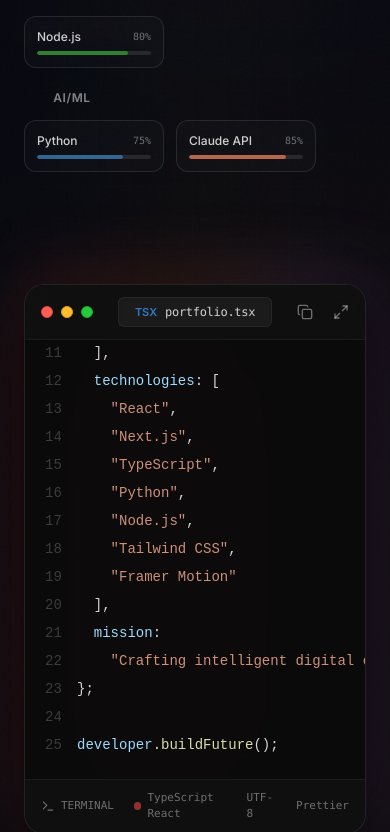
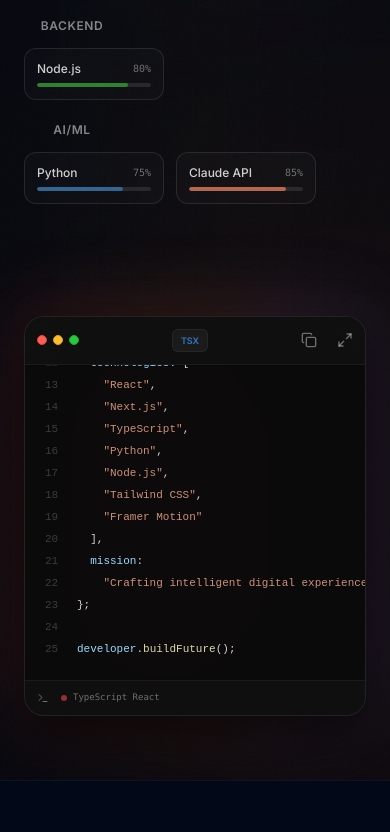
Before and after one commit to CYBER943/SUTANTUDUTTA, a React (Vite) app: page / in a window 390 px wide. Shown: the part 1038-1870 px from the top of the page. Built offline with nearby package versions, Linux system fonts and the light colour scheme.

Commit message:
refactor: refine layout spacing and responsiveness
Update section padding, add consistent top borders, and improve the responsiveness of the code editor showcase. Set global scroll padding to improve anchor navigation.

```diff
--- a/src/App.tsx
+++ b/src/App.tsx
@@ -76,7 +76,7 @@ export default function App() {
   }, []);
 
   return (
-    <div className="min-h-screen selection:bg-app-primary/30 selection:text-white bg-app-bg w-full overflow-hidden">
+    <div className="min-h-screen selection:bg-app-primary/30 selection:text-white bg-app-bg w-full overflow-x-hidden flex flex-col">
       <CustomCursor />
       <CommandPalette isOpen={isCommandPaletteOpen} setIsOpen={setIsCommandPaletteOpen} />
 
--- a/src/components/layout/Navbar.tsx
+++ b/src/components/layout/Navbar.tsx
@@ -197,7 +197,7 @@ export default function Navbar({
             <button
               className="md:hidden text-white absolute top-6 right-6 p-2.5 z-[1150] min-h-[44px] min-w-[44px] flex items-center justify-center"
               onClick={() => setIsMobileMenuOpen(false)}
-              style={{ top: "calc(env(safe-area-inset-top) - 10px)" }}
+              style={{ top: "calc(1.5rem + env(safe-area-inset-top))" }}
               aria-label="Close Menu"
             >
               <X size={24} />
--- a/src/components/sections/About.tsx
+++ b/src/components/sections/About.tsx
@@ -41,7 +41,7 @@ export default function About() {
   const pathLength = useTransform(scrollYProgress, [0, 1], [0, 1]);
 
   return (
-    <section className="py-32 relative bg-[#020817] overflow-hidden" id="about">
+    <section className="py-20 md:py-32 relative bg-[#020817] overflow-hidden border-t border-white/[0.05]" id="about">
       {/* Background Ambient Glow */}
       <div className="absolute top-1/4 left-0 w-full h-[500px] bg-red-600/5 blur-[150px] pointer-events-none" />
 
--- a/src/components/sections/Blog.tsx
+++ b/src/components/sections/Blog.tsx
@@ -19,7 +19,7 @@ export default function Blog() {
   const recentPosts = filteredPosts.length > 1 ? filteredPosts.slice(1) : [];
 
   return (
-    <section id="blog" className="py-32 relative overflow-hidden bg-[#020817] border-t border-white/[0.05]">
+    <section id="blog" className="py-20 md:py-32 relative overflow-hidden bg-[#020817] border-t border-white/[0.05]">
       {/* Background Ambience */}
       <div className="absolute right-0 bottom-0 w-3/4 h-3/4 bg-orange-500/5 blur-[200px] pointer-events-none" />
 
--- a/src/components/sections/Hero.tsx
+++ b/src/components/sections/Hero.tsx
@@ -31,7 +31,7 @@ export default function Hero() {
   }, []);
 
   return (
-    <section ref={sectionRef} id="home" className="relative min-h-[100dvh] flex items-center justify-center pt-24 lg:pt-32 pb-20 overflow-hidden bg-app-bg">
+    <section ref={sectionRef} id="home" className="relative flex items-center justify-center pt-32 pb-16 md:pt-40 md:pb-24 lg:pt-48 lg:pb-32 overflow-hidden bg-app-bg">
       {/* Background System */}
       <motion.div style={{ y: bgY }} className="absolute inset-0 pointer-events-none z-0">
          <BackgroundCode />
--- a/src/components/sections/Projects.tsx
+++ b/src/components/sections/Projects.tsx
@@ -29,7 +29,7 @@ export default function Projects() {
   });
 
   return (
-    <section className="py-32 relative bg-app-bg-secondary">
+    <section className="py-20 md:py-32 relative bg-app-bg-secondary border-t border-white/[0.05]">
       <div className="w-full max-w-6xl mx-auto px-6">
 
         <div className="flex flex-col md:flex-row md:items-end justify-between mb-16 gap-6">
--- a/src/components/sections/Tools.tsx
+++ b/src/components/sections/Tools.tsx
@@ -103,7 +103,7 @@ const TOOLS_DATA = [
 
 export default function Tools() {
   return (
-    <section id="tools" className="relative py-24 lg:py-32 bg-app-bg overflow-hidden">
+    <section id="tools" className="relative py-20 md:py-32 bg-app-bg overflow-hidden border-t border-white/[0.05]">
       {/* Background Effects */}
       <div className="absolute inset-0 pointer-events-none z-0">
         <div className="absolute top-1/4 left-1/4 w-[400px] h-[400px] bg-app-primary/5 blur-[120px] rounded-full mix-blend-screen" />
--- a/src/components/ui/CodeEditorShowcase.tsx
+++ b/src/components/ui/CodeEditorShowcase.tsx
@@ -76,21 +76,21 @@ export const CodeEditorShowcase = () => {
       <div className="absolute -inset-1 bg-gradient-to-r from-[#FF4D4D] via-[#FF6B35] to-app-purple rounded-[24px] blur-2xl opacity-20 group-hover:opacity-40 transition duration-1000" />
 
       {/* Editor Container */}
-      <div className="relative flex flex-col w-full h-[550px] bg-[#0A0A0A]/95 backdrop-blur-2xl rounded-[20px] border border-white/10 shadow-[0_20px_50px_rgba(0,0,0,0.7)] overflow-hidden transition-all duration-500 hover:border-white/20 hover:shadow-[0_20px_80px_rgba(255,77,77,0.2)]">
+      <div className="relative flex flex-col w-full h-[400px] sm:h-[450px] md:h-[550px] bg-[#0A0A0A]/95 backdrop-blur-2xl rounded-[20px] border border-white/10 shadow-[0_20px_50px_rgba(0,0,0,0.7)] overflow-hidden transition-all duration-500 hover:border-white/20 hover:shadow-[0_20px_80px_rgba(255,77,77,0.2)]">
 
         {/* Editor Header */}
-        <div className="flex items-center justify-between px-4 py-3 border-b border-white/5 bg-[#111111]/90 backdrop-blur-md">
+        <div className="flex items-center justify-between px-3 md:px-4 py-3 border-b border-white/5 bg-[#111111]/90 backdrop-blur-md">
           {/* macOS Traffic Lights */}
-          <div className="flex items-center gap-2">
-            <div className="w-3 h-3 rounded-full bg-[#FF5F56] border border-[#E0443E]" />
-            <div className="w-3 h-3 rounded-full bg-[#FFBD2E] border border-[#DEA123]" />
-            <div className="w-3 h-3 rounded-full bg-[#27C93F] border border-[#1AAB29]" />
+          <div className="flex items-center gap-1.5 md:gap-2">
+            <div className="w-2.5 h-2.5 md:w-3 md:h-3 rounded-full bg-[#FF5F56] border border-[#E0443E]" />
+            <div className="w-2.5 h-2.5 md:w-3 md:h-3 rounded-full bg-[#FFBD2E] border border-[#DEA123]" />
+            <div className="w-2.5 h-2.5 md:w-3 md:h-3 rounded-full bg-[#27C93F] border border-[#1AAB29]" />
           </div>
 
           {/* File Tab */}
-          <div className="flex items-center gap-2 px-4 py-1.5 bg-white/[0.05] rounded-md border border-white/5 shadow-inner">
-            <span className="text-[#3178C6] font-bold text-[11px]">TSX</span>
-            <span className="text-xs text-white/80 font-mono tracking-tight">portfolio.tsx</span>
+          <div className="flex items-center gap-1.5 md:gap-2 px-2 md:px-4 py-1 md:py-1.5 bg-white/[0.05] rounded-md border border-white/5 shadow-inner">
+            <span className="text-[#3178C6] font-bold text-[9px] md:text-[11px]">TSX</span>
+            <span className="text-[10px] md:text-xs text-white/80 font-mono tracking-tight hidden sm:inline-block">portfolio.tsx</span>
           </div>
 
           {/* Actions */}
@@ -139,7 +139,7 @@ export const CodeEditorShowcase = () => {
         <div ref={editorRef} className="flex-1 overflow-auto p-5 hide-scrollbar scroll-smooth">
           <Highlight theme={themes.vsDark} code={displayedCode} language="tsx">
             {({ className, style, tokens, getLineProps, getTokenProps }) => (
-              <pre className="text-[14px] font-mono leading-loose bg-transparent" style={{ ...style, backgroundColor: 'transparent', fontFamily: '"JetBrains Mono", monospace' }}>
+              <pre className="text-[11px] sm:text-[12px] md:text-[14px] font-mono leading-loose bg-transparent" style={{ ...style, backgroundColor: 'transparent', fontFamily: '"JetBrains Mono", monospace' }}>
                 {tokens.map((line, i) => (
                   <div
                     key={i}
@@ -173,18 +173,18 @@ export const CodeEditorShowcase = () => {
         </div>
 
         {/* Editor Footer / Status Bar */}
-        <div className="flex items-center justify-between px-4 py-2.5 border-t border-white/5 bg-[#111111]/90 text-[11px] font-mono text-white/40">
-          <div className="flex items-center gap-5">
+        <div className="flex items-center justify-between px-3 md:px-4 py-2.5 border-t border-white/5 bg-[#111111]/90 text-[9px] md:text-[11px] font-mono text-white/40">
+          <div className="flex items-center gap-3 md:gap-5">
             <span className="flex items-center gap-1.5 hover:text-white/80 cursor-pointer transition-colors">
-              <Terminal size={14} />
-              <span>TERMINAL</span>
+              <Terminal size={12} className="md:w-3.5 md:h-3.5" />
+              <span className="hidden sm:inline-block">TERMINAL</span>
             </span>
             <span className="flex items-center gap-1.5">
-              <span className="w-2 h-2 rounded-full bg-[#FF4D4D] animate-pulse" />
+              <span className="w-1.5 h-1.5 md:w-2 md:h-2 rounded-full bg-[#FF4D4D] animate-pulse" />
               <span>TypeScript React</span>
             </span>
           </div>
-          <div className="flex items-center gap-5">
+          <div className="hidden sm:flex items-center gap-5">
             <span className="hover:text-white/80 cursor-pointer transition-colors">UTF-8</span>
             <span className="hover:text-white/80 cursor-pointer transition-colors">Prettier</span>
           </div>
--- a/src/index.css
+++ b/src/index.css
@@ -60,6 +60,7 @@ html {
   scroll-behavior: smooth;
   width: 100%;
   overflow-x: hidden;
+  scroll-padding-top: 100px;
 }
 
 @media (prefers-reduced-motion: reduce) {
```
